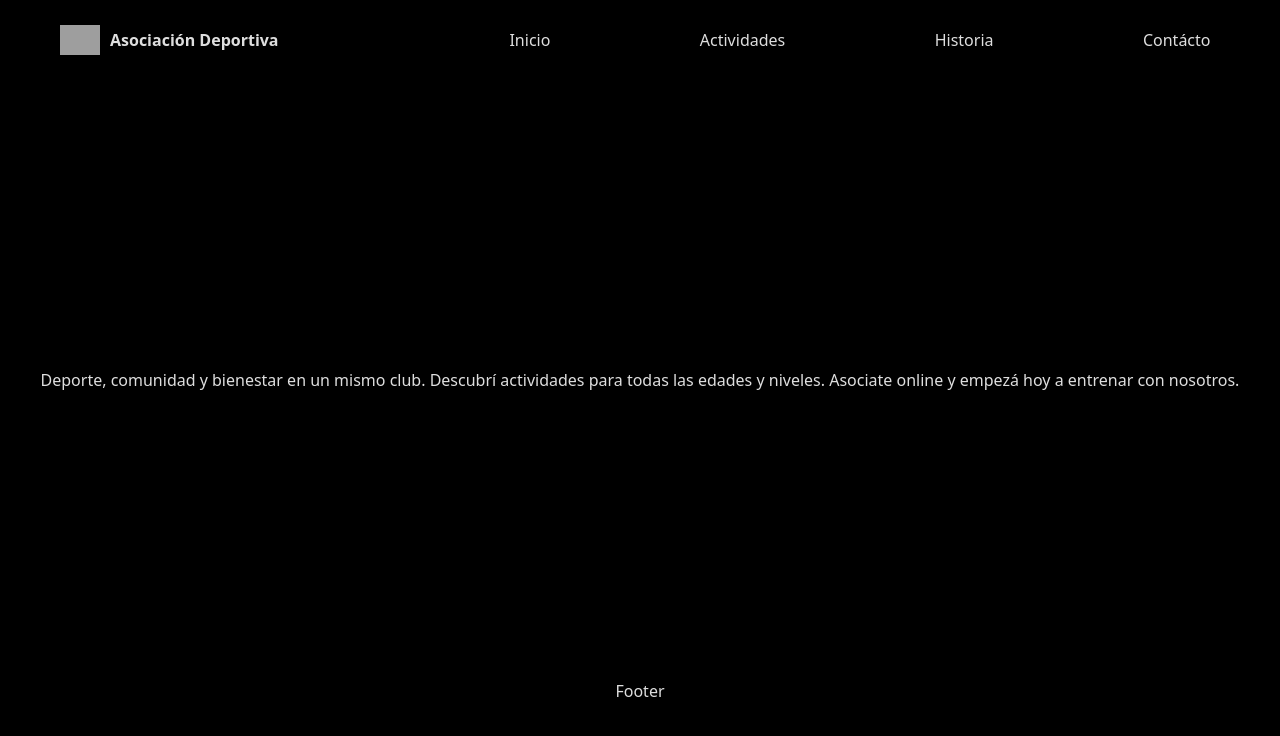
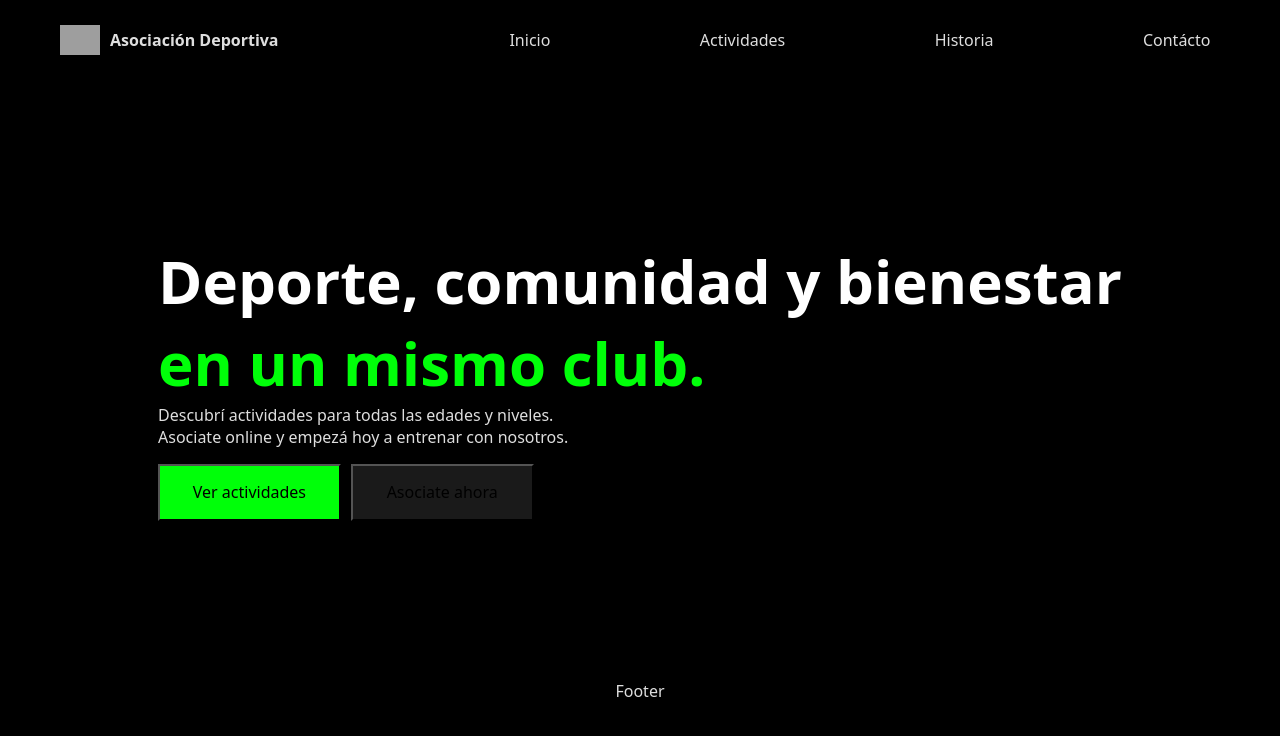
Before and after one commit to JuanPabloRomero00/SAD, a React (Vite) app in the folder frontend/: page / in a window 1280 px wide. Shown: the top 736 px of the page. Built offline with nearby package versions, Linux system fonts and the light colour scheme; grey boxes are pictures that could not be loaded.

Commit message:
Creando y dando estilos al Home

```diff
--- a/frontend/src/index.css
+++ b/frontend/src/index.css
@@ -10,6 +10,12 @@
   text-rendering: optimizeLegibility;
   -webkit-font-smoothing: antialiased;
   -moz-osx-font-smoothing: grayscale;
+}
+
+*{
+  padding: 0;
+  margin: 0;
+  box-sizing: border-box;
 }
 
 /* Chrome, Safari, Edge, Opera */
@@ -71,6 +77,47 @@ button:focus-visible {
     background-color: #f9f9f9;
   }
 } */
+
+
+/* Home */
+.home-section h2{
+  font-size: 60px;
+  font-weight: 700;
+  color: white;
+  text-align: left;
+}
+
+.home-section .home-title-green{
+  color: #00FF09;
+}
+
+.home-section .home-content p {
+  font-size: px;
+  text-align: left;
+  font-weight: 400;
+}
+
+.home-buttons {
+  width: 40%;
+  display: flex;
+  justify-content: space-between;
+  margin-top: 1rem;
+}
+
+.home-buttons button {
+  width: 240px;
+  height: 57px;
+  justify-content: center;
+  align-items: center;
+  margin-right: 10px;
+}
+
+.home-buttons .btn-primary{
+  background-color: #00FF09;
+  color: black;
+}
+
+/* ======================= */
 
 .appContainer {
   display: flex;
--- a/frontend/src/pages/Home.jsx
+++ b/frontend/src/pages/Home.jsx
@@ -1,16 +1,25 @@
-import React from 'react'
-import Header from '../components/Header/Header'
+import React from "react";
+import Header from "../components/Header/Header";
 
 function Home() {
   return (
     <>
-      <div>Deporte, comunidad y bienestar
-        en un mismo club.
+      <div className="home-section">
+        <div className="home-content">
+          <h2>Deporte, comunidad y bienestar</h2>
+          <h2 className="home-title-green">en un mismo club.</h2>
 
-        Descubrí actividades para todas las edades y niveles.
-        Asociate online y empezá hoy a entrenar con nosotros.</div>
+          <p>Descubrí actividades para todas las edades y niveles.</p>
+          <p>Asociate online y empezá hoy a entrenar con nosotros.</p>
+
+          <div className="home-buttons">
+            <button className="btn-primary">Ver actividades</button>
+            <button className="btn-outline">Asociate ahora</button>
+          </div>
+        </div>
+      </div>
     </>
-  )
+  );
 }
 
-export default Home
+export default Home;
```
